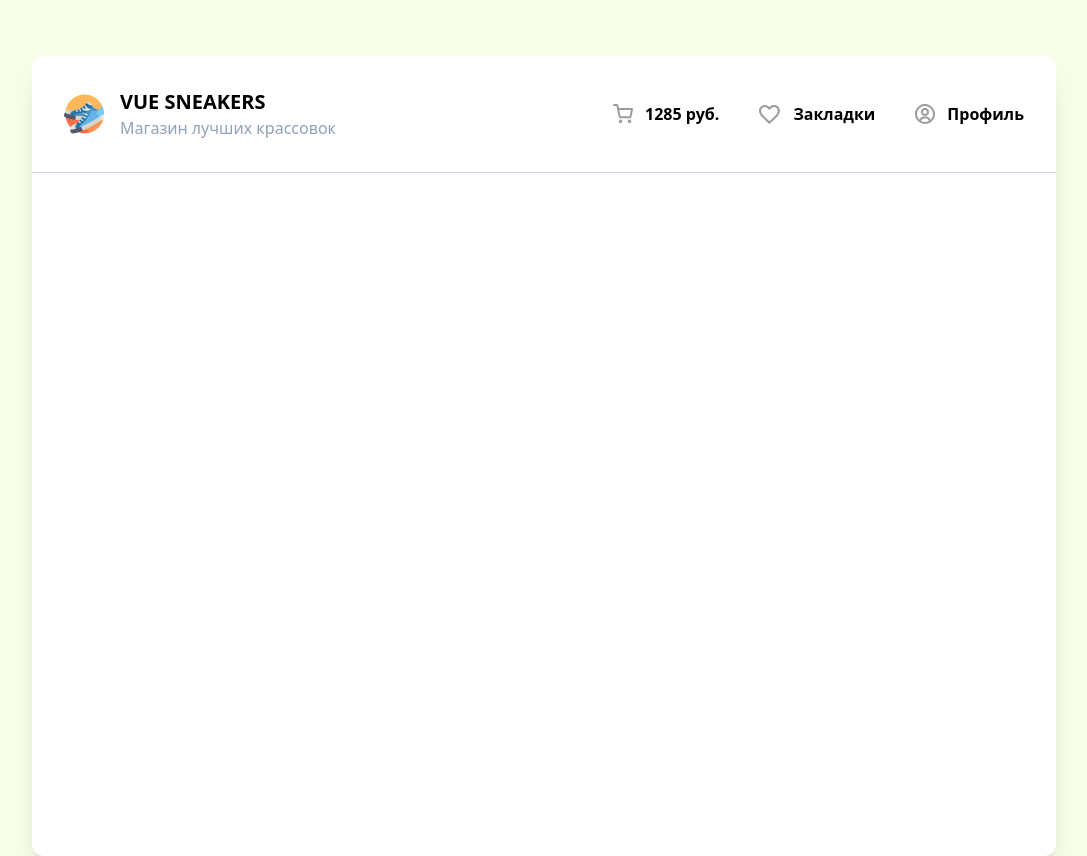
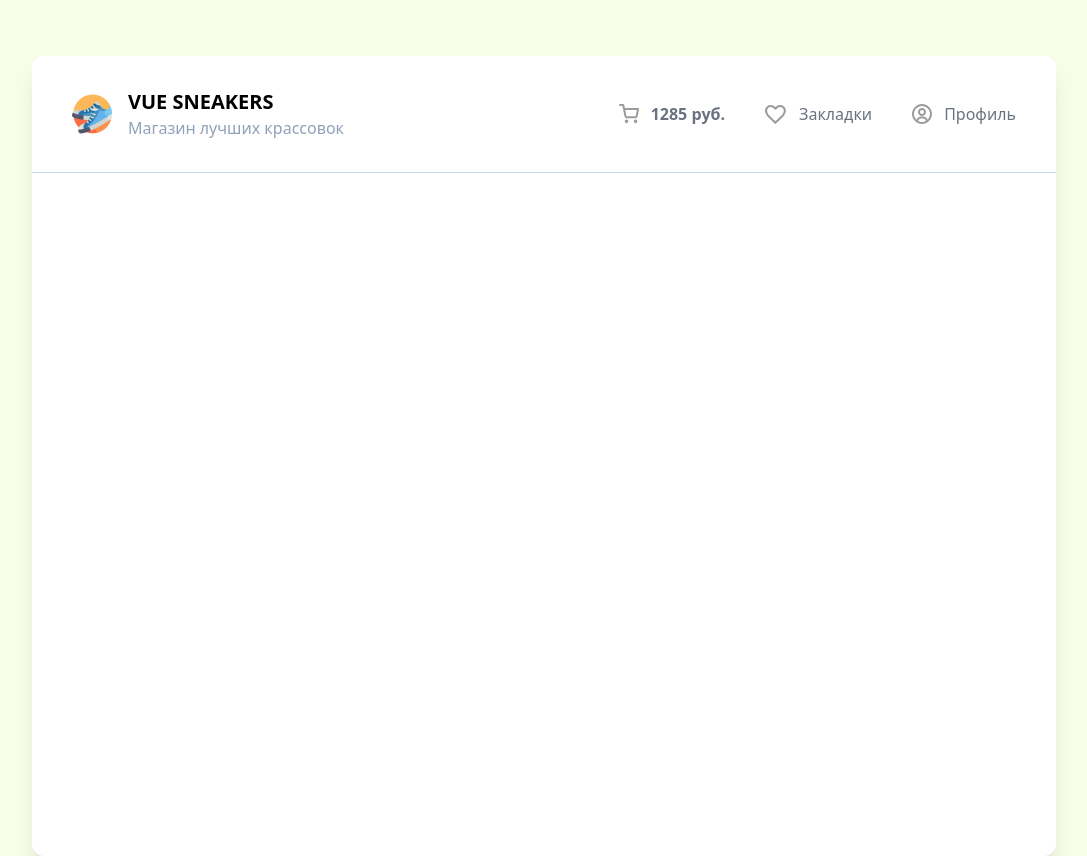
Before and after one commit to rajabovdavlat/vue-sneakers, a Vue app: page / in a window 1280 px wide. Shown: the whole page, without its empty margins (96-1183 px from the left). Built offline with nearby package versions, Linux system fonts and the light colour scheme.

Commit message:
The header layout is partially done. The store name and 3 <li> for navigation have been added: price list, bookmarks, and profile.

```diff
--- a/src/App.vue
+++ b/src/App.vue
@@ -1,9 +1,9 @@
 <template>
   <div class="bg-white w-4/5 m-auto h-screen rounded-xl shadow-xl mt-14">
 
-    <header class='flex justify-between border-b border-slate-300 px-8 py-8'>
+    <header class='flex justify-between border-b border-slate-300 px-10 py-8'>
 <div class='flex items-center gap-4'>
-    <img src="/logo.png" alt="Logo" class='w-10'>
+    <img src="/logo.png" alt="Logo" class='w-10 cursor-pointer'>
     <div>
         <h2 class='text-xl font-bold uppercase'>Vue Sneakers</h2>
         <p class='text-slate-400'>Магазин лучших крассовок</p>
@@ -11,19 +11,19 @@
 </div>
 
 <ul class='flex items-center gap-10'>
-    <li class='flex items-center gap-3'>
+    <li class='flex items-center gap-3 text-gray-500 hover:text-black cursor-pointer'>
         <img src="/cart.svg" alt="Cart">
         <b>1285 руб.</b>
     </li>
 
-     <li class='flex items-center gap-3'>
+     <li class='flex items-center gap-3 text-gray-500 hover:text-black cursor-pointer'>
         <img src="/heart.svg" alt="Heart">
-        <b>Закладки</b>
+        <span>Закладки</span>
     </li>
 
-    <li class='flex items-center gap-3'>
+    <li class='flex items-center gap-3 text-gray-500 hover:text-black cursor-pointer'>
         <img src="/profile.svg" alt="Profile">
-        <b>Профиль</b>
+        <span>Профиль</span>
     </li>
 </ul>
     </header>
```
